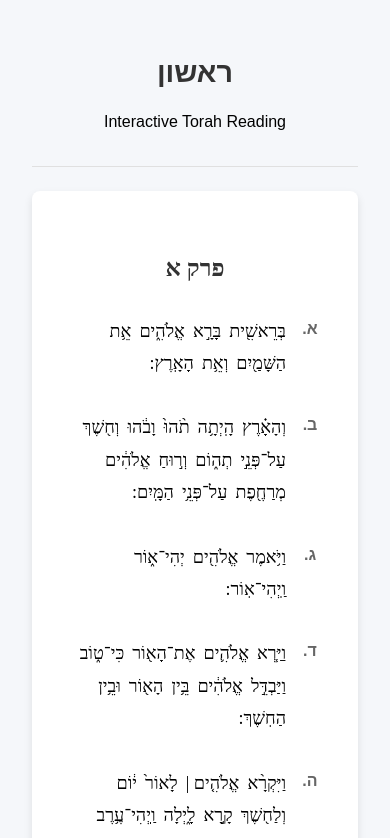
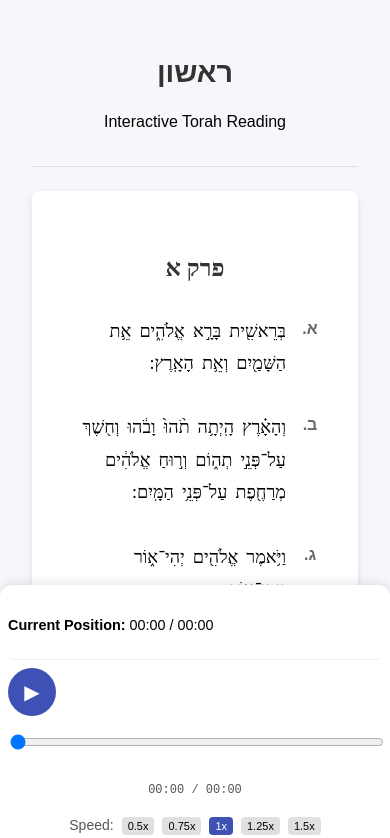
Before and after one commit to nbarkoch/torah-highlight-app, a React (Vite) app: page / in a window 390 px wide. Shown: the top 838 px of the page. Built offline with nearby package versions, Linux system fonts and the light colour scheme; a web font is replaced by a local one.

Commit message:
controller stick to bottom

```diff
--- a/src/pages/AliyahReadingPage.tsx
+++ b/src/pages/AliyahReadingPage.tsx
@@ -126,16 +126,21 @@ const AliyahReader = ({ aliyahData }: AliyahReaderProps) => {
           offset={aliyahData.offset}
           handleWordClick={handleWordClick}
         />
+      </div>
 
-        <ReadingControls
-          isPlaying={isPlaying}
-          duration={duration}
-          currentTime={currentTime}
-          onPlayPause={togglePlayPause}
-          onSeek={seek}
-          onRateChange={setPlaybackRate}
-        />
+      <div className="reading-instructions">
+        <h3>Instructions</h3>
+        <ul>
+          <li>Press the play button to begin the reading</li>
+          <li>Words will be highlighted as they are read</li>
+          <li>Use the slider to navigate to a specific part of the reading</li>
+          <li>Click on any word to jump to that position in the audio</li>
+          <li>Adjust the playback speed with the rate buttons</li>
+        </ul>
+      </div>
 
+      {/* Fixed controls at the bottom */}
+      <div className="sticky-controls-wrapper">
         <div className="reading-info">
           <p>
             <strong>Current Position:</strong> {formatTime(currentTime)} /{" "}
@@ -147,17 +152,15 @@ const AliyahReader = ({ aliyahData }: AliyahReaderProps) => {
             </p>
           )}
         </div>
-      </div>
 
-      <div className="reading-instructions">
-        <h3>Instructions</h3>
-        <ul>
-          <li>Press the play button to begin the reading</li>
-          <li>Words will be highlighted as they are read</li>
-          <li>Use the slider to navigate to a specific part of the reading</li>
-          <li>Click on any word to jump to that position in the audio</li>
-          <li>Adjust the playback speed with the rate buttons</li>
-        </ul>
+        <ReadingControls
+          isPlaying={isPlaying}
+          duration={duration}
+          currentTime={currentTime}
+          onPlayPause={togglePlayPause}
+          onSeek={seek}
+          onRateChange={setPlaybackRate}
+        />
       </div>
     </div>
   );
--- a/src/styles/Torah.css
+++ b/src/styles/Torah.css
@@ -452,3 +452,62 @@
     flex-wrap: wrap;
   }
 }
+
+/* Sticky Controls Styles */
+.sticky-controls-wrapper {
+  position: fixed;
+  bottom: 0;
+  left: 0;
+  right: 0;
+  background-color: white;
+  box-shadow: 0 -2px 10px rgba(0, 0, 0, 0.1);
+  padding: 12px 16px;
+  z-index: 100;
+  max-width: 1000px;
+  margin: 0 auto;
+  border-top-left-radius: 12px;
+  border-top-right-radius: 12px;
+}
+
+/* Adjust the reading-info style for the sticky position */
+.sticky-controls-wrapper .reading-info {
+  background-color: transparent;
+  padding: 8px 0;
+  margin-top: 0;
+  margin-bottom: 8px;
+  border-bottom: 1px solid #f0f0f0;
+}
+
+/* Ensure there's padding at the bottom of the page content to prevent the fixed controls from covering content */
+.aliyah-reader-container {
+  padding-bottom: 160px; /* Adjust based on the height of your controls */
+}
+
+/* Make sure controls are more compact in the fixed position */
+.sticky-controls-wrapper .controls-container {
+  margin: 0;
+  background-color: transparent;
+  padding: 0;
+}
+
+/* Adjust mobile styles */
+@media (max-width: 768px) {
+  .sticky-controls-wrapper {
+    padding: 8px;
+  }
+
+  .aliyah-reader-container {
+    padding-bottom: 180px; /* More space on mobile */
+  }
+
+  /* Ensure the time display is visible */
+  .sticky-controls-wrapper .time-display {
+    font-size: 12px;
+  }
+
+  /* Make rate buttons smaller on mobile */
+  .sticky-controls-wrapper .rate-button {
+    padding: 3px 6px;
+    font-size: 11px;
+  }
+}
```
